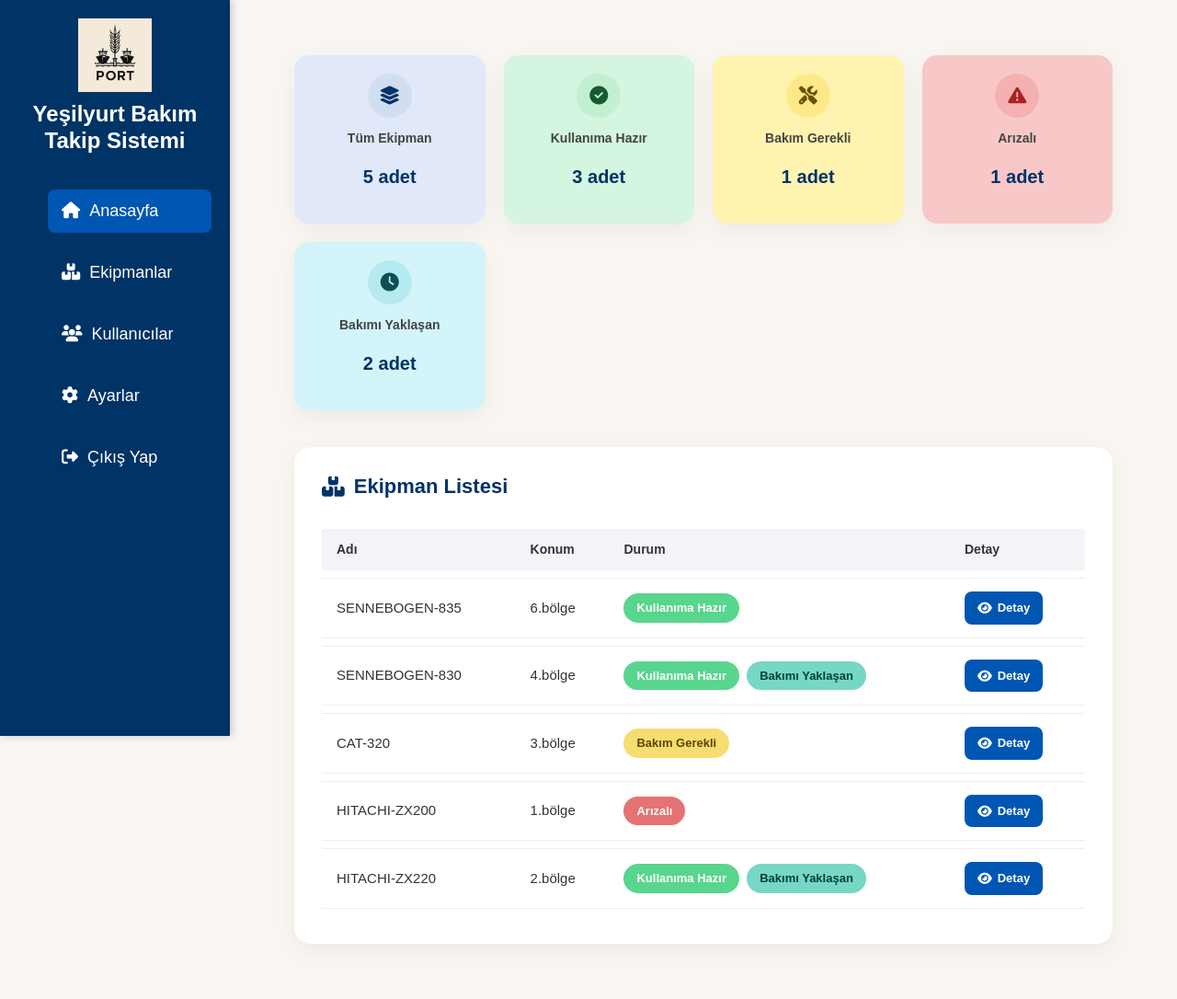
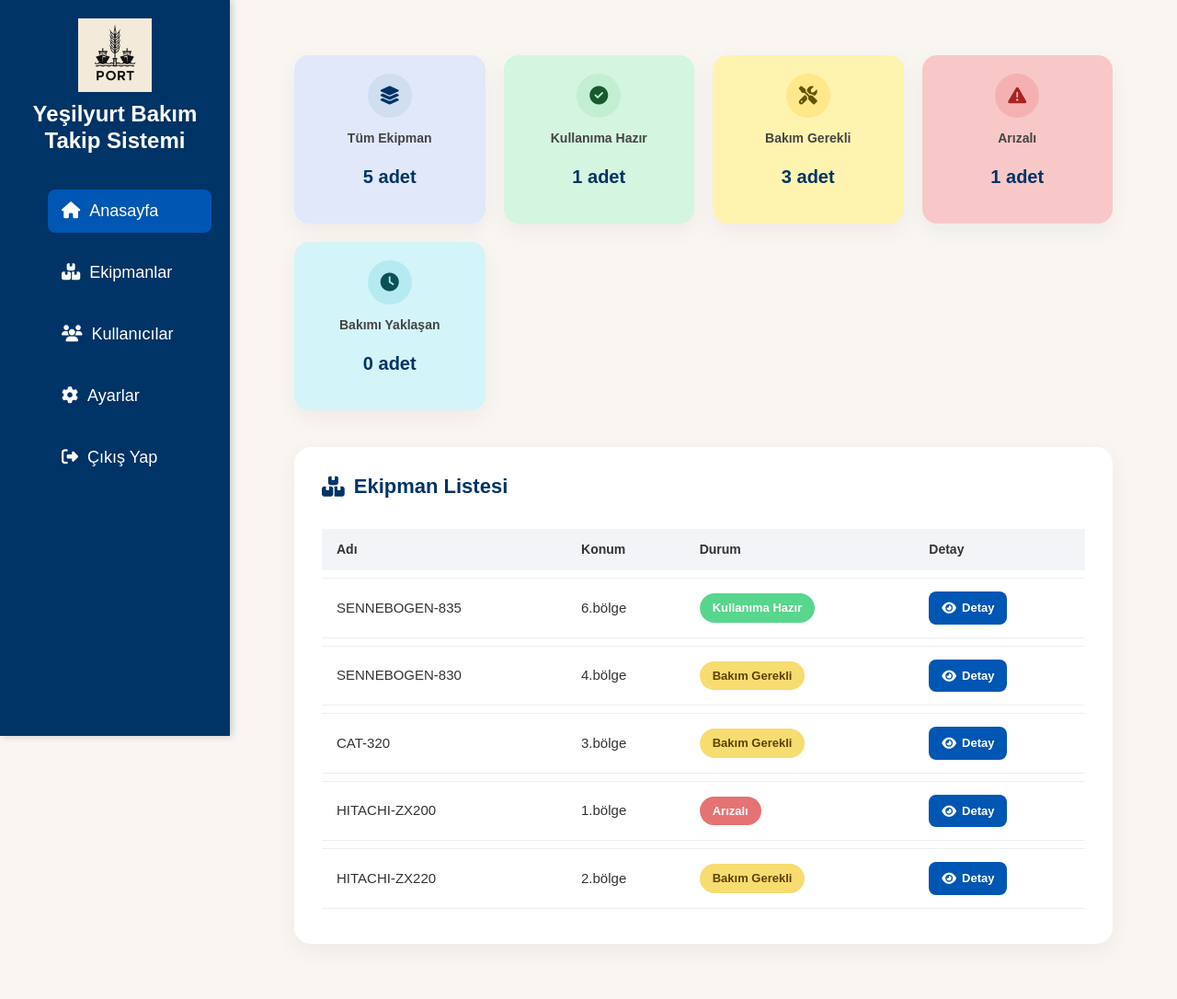
Before and after one commit to aziz-2803/barcode_project, a Flask app: page / in a window 1280 px wide. Shown: the whole page at 92% size. Run offline with Flask 3, Linux system fonts and the light colour scheme; a user stored in the database is signed in; some libraries are stand-ins or nearby versions.

Commit message:
Dashboard ve bakım yaklaşan düzeltmeleri tamamlandı

```diff
--- a/app/routes.py
+++ b/app/routes.py
@@ -29,25 +29,41 @@ def parse_dongu(text):
 @login_required
 def dashboard():
     parcalar = Parca.query.all()
-    hazir = Parca.query.filter_by(durum='Kullanıma hazır').count()
-    bakım = Parca.query.filter_by(durum='Bakım Gerekli').count()
-    arizali = Parca.query.filter_by(durum='Arızalı').count()
 
+    hazir = 0
+    bakım = 0
+    arizali = 0
     bakim_yaklasan_sayisi = 0
     today = datetime.today().date()
 
     for parca in parcalar:
-        parca.bakim_durum = parca.durum
+        parca.bakim_durum = None  # لتحديد حالة "Bakım Yaklaşan"
         if parca.son_bakim_tarihi and parca.bakim_dongusu:
             try:
                 ay = int(parca.bakim_dongusu)
                 sonraki = parca.son_bakim_tarihi + relativedelta(months=ay)
                 parca.bir_sonraki_bakim = sonraki
-                if (sonraki - today).days <= 7:
+                kalan_gun = (sonraki - today).days
+
+                if kalan_gun < 0:
+                    # إذا تجاوز موعد الصيانة → تصنيفها مباشرةً كـ Bakım Gerekli
+                    parca.durum = "Bakım Gerekli"
+                    parca.bakim_durum = None
+                elif 0 <= kalan_gun <= 7:
                     parca.bakim_durum = "Bakım Yaklaşan"
-                    bakim_yaklasan_sayisi += 1
             except:
                 pass
+
+        # العدّ حسب الحالة الحالية بعد التعديلات
+        if parca.durum == "Kullanıma hazır":
+            hazir += 1
+        elif parca.durum == "Bakım Gerekli":
+            bakım += 1
+        elif parca.durum == "Arızalı":
+            arizali += 1
+
+        if parca.bakim_durum == "Bakım Yaklaşan":
+            bakim_yaklasan_sayisi += 1
 
     return render_template('dashboard.html',
         parcalar=parcalar,
--- a/app/templates/dashboard.html
+++ b/app/templates/dashboard.html
@@ -46,6 +46,8 @@
                                 <span class="status-badge badge-green">Kullanıma Hazır</span>
                                 {% if parca.bakim_durum == 'Bakım Yaklaşan' %}
                                     <span class="status-badge badge-cyan ms-1">Bakımı Yaklaşan</span>
+                                {% elif parca.bakim_durum == 'Bakım Gerekli' %}
+                                    <span class="status-badge badge-yellow ms-1">Bakım Gerekli</span>
                                 {% endif %}
                             {% elif parca.durum == 'Bakım Gerekli' %}
                                 <span class="status-badge badge-yellow">Bakım Gerekli</span>
@@ -77,7 +79,7 @@
                 if (filter === 'all') {
                     row.style.display = '';
                 } else if (filter === 'yaklasan') {
-                    row.style.display = (bakim === 'Bakım Yaklaşan' && durum === 'Kullanıma hazır') ? '' : 'none';
+                    row.style.display = (bakim === 'Bakım Yaklaşan') ? '' : 'none';
                 } else {
                     row.style.display = durum === filter ? '' : 'none';
                 }
--- a/app/templates/edit.html
+++ b/app/templates/edit.html
@@ -24,7 +24,6 @@
         <label for="durum">Durum</label>
         <select class="form-control" name="durum" required>
           <option value="Kullanıma hazır" {% if parca.durum == 'Kullanıma hazır' %}selected{% endif %}>Kullanıma Hazır</option>
-          <option value="Bakım Gerekli" {% if parca.durum == 'Bakım Gerekli' %}selected{% endif %}>Bakım Gerekli</option>
           <option value="Arızalı" {% if parca.durum == 'Arızalı' %}selected{% endif %}>Arızalı</option>
         </select>
       </div>
@@ -37,7 +36,7 @@
         <input type="number" class="form-control" name="bakim_dongusu" value="{{ parca.bakim_dongusu }}" placeholder="Örn: 1, 3, 6" min="1">
       </div>
       <div class="col-md-6 mb-3">
-        <label for="bir_sonraki_bakim">Bir Sonraki Bakım (otomatik)</label>
+        <label for="bir_sonraki_bakim">Bir Sonraki Bakım</label>
         <input type="text" class="form-control bg-light" value="{{ parca.bir_sonraki_bakim.strftime('%Y-%m-%d') if parca.bir_sonraki_bakim else '' }}" readonly>
       </div>
       <div class="col-md-6 mb-3">
--- a/app/templates/login.html
+++ b/app/templates/login.html
@@ -3,7 +3,7 @@
 <head>
     <meta charset="UTF-8">
     <meta name="viewport" content="width=device-width, initial-scale=1.0">
-    <title>Giriş Yap | PORT Yönetim Sistemi</title>
+    <title>Giriş Yap | Liman bakım takip yönetimi </title>
     <link href="https://cdn.jsdelivr.net/npm/bootstrap@5.3.2/dist/css/bootstrap.min.css" rel="stylesheet">
     <style>
         body {
@@ -53,7 +53,7 @@
 
     <div class="login-card text-center">
         <img src="{{ url_for('static', filename='images/logo.png') }}" alt="Logo">
-        <div class="login-title">PORT Liman Yönetimi</div>
+        <div class="login-title">Liman Bakım Takip Yönetimi</div>
         <form method="POST" action="{{ url_for('auth.login') }}">
             <div class="mb-3 text-start">
                 <label for="username" class="form-label">Kullanıcı Adı</label>
```
Also changed, not shown: app/api/routes.py (+32 -6 lines), app/templates/settings.html (+1 -18 lines), instance/app.db.
